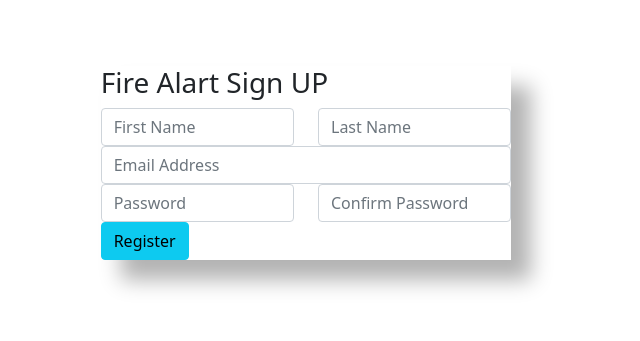
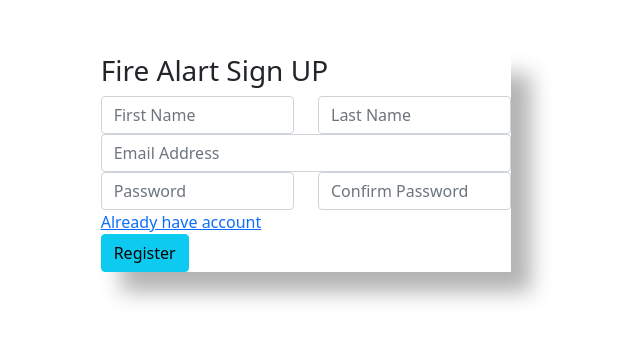
Before and after one commit to ParnThanatibordee/fire-alarm, a React (Create React App) app in the folder fire-alarm-back-end/: page /signup in a window 1280 px wide. Shown: the part 237-578 px from the top of the page, without its empty margins (334-974 px from the left). Built offline with nearby package versions, Linux system fonts and the light colour scheme.

Commit message:
add link to redirct from signup page to ligin page

```diff
--- a/fire-alarm-back-end/src/components/SignUp.js
+++ b/fire-alarm-back-end/src/components/SignUp.js
@@ -1,4 +1,5 @@
 import React from 'react'
+import {Link} from 'react-router-dom';
 import 'bootstrap/dist/css/bootstrap.min.css';
 
 const SignUp = () => {
@@ -40,7 +41,9 @@ const SignUp = () => {
                                 </div>
                             </div>
                         </div>
-
+                        <div className="row">
+                            <Link to='/login'>Already have account</Link>
+                        </div>
                         <input type="submit" value="Register" className="btn btn-info btn-block" />
 
                     </form>
```
